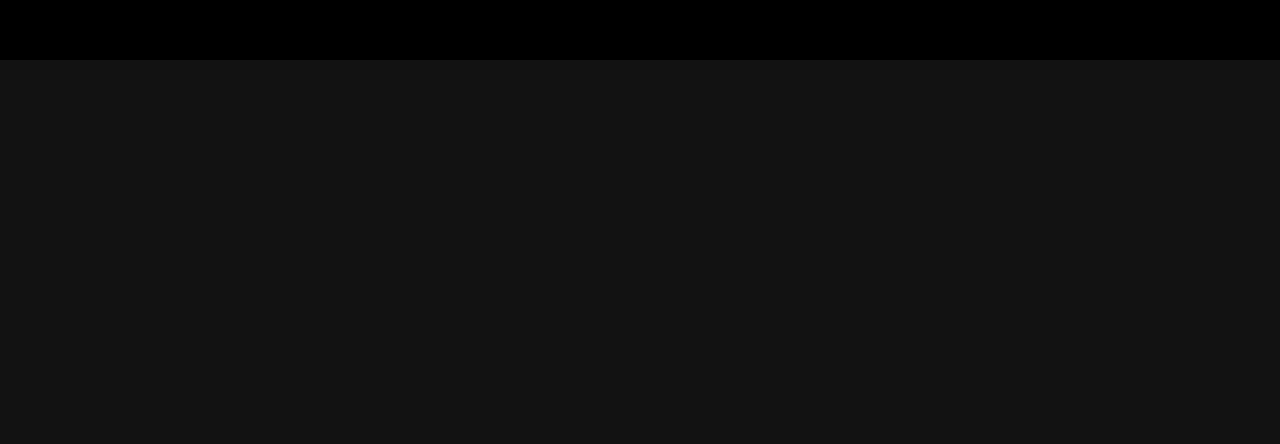
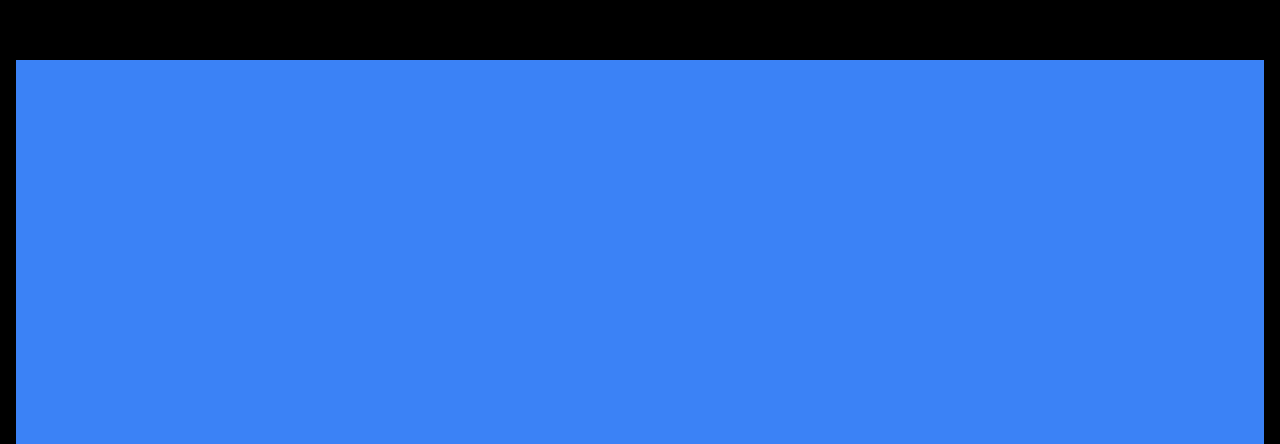
Before and after one commit to MatySeitour/que-me-estan-cobrando, a Next.js app: page / in a window 1280 px wide. Shown: the part 2876-3320 px from the top of the page. Before the commit the page ends 2936 px from the top, so only its background shows below. Built offline with nearby package versions, Linux system fonts and the light colour scheme.

Commit message:
feat(index) add div container

```diff
--- a/src/pages/index.tsx
+++ b/src/pages/index.tsx
@@ -44,6 +44,7 @@ export default function Home() {
           />
           <Service serviceSelected={serviceSelected} />
           <Games />
+          <div className="h-96 w-full bg-blue-500"></div>
         </div>
       </div>
     </main>
```
